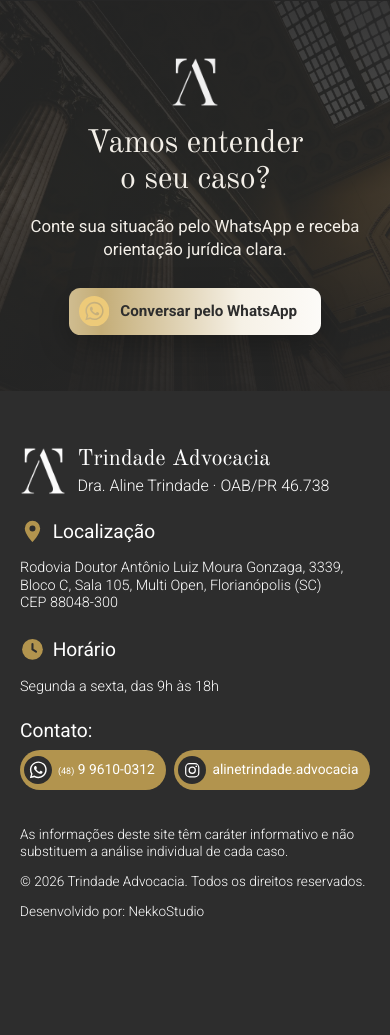
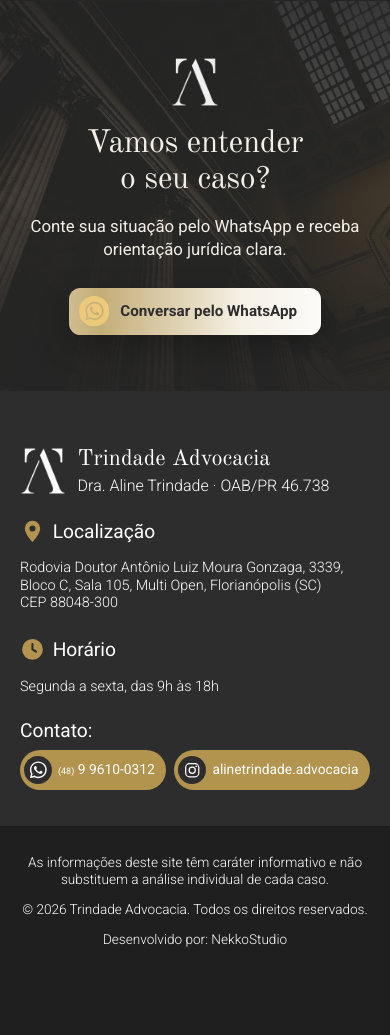
Before and after one commit to Nekkostudio/trindadeadvocacia, a plain HTML site: page index.html in a window 390 px wide. Shown: the part 7540-8575 px from the top of the page. Before the commit the page ends 8515 px from the top, so only its background shows below. Drawn offline with nearby package versions, Linux system fonts and the light colour scheme.

Commit message:
Rodapé com base escura centralizada, selo maior e botão do WhatsApp mais rápido
- Base do rodapé numa faixa mais escura, de ponta a ponta, com o texto centralizado
- No celular, espaço no fim da página para o botão flutuante não cobrir o texto
- Selo redondo do topo maior no celular
- Botão flutuante do WhatsApp fica verde mais cedo e o ciclo ficou mais curto

Co-Authored-By: Claude Opus 5.5 <noreply@anthropic.com>

```diff
--- a/css/style.css
+++ b/css/style.css
@@ -724,7 +724,14 @@ ul { margin: 0; padding: 0; list-style: none; }
 .rodape__ico--whats { background: radial-gradient(circle, #fff 0 56%, transparent 58%); }
 .rodape__ico--whats svg { width: 100%; height: 100%; fill: var(--grafite); }
 
-.rodape__base { margin-top: max(36px, calc(67 * var(--u))); font-size: max(0.85rem, calc(17 * var(--u))); font-weight: 300; line-height: 1.2; color: #fff; }
+/* base do rodapé numa faixa de fundo mais escuro, de ponta a ponta, até o fim da página */
+.rodape__base {
+  margin-top: max(36px, calc(67 * var(--u)));
+  padding-block: var(--esp-titulo);
+  background: var(--grafite-3);
+  font-size: max(0.85rem, calc(17 * var(--u))); font-weight: 300; line-height: 1.2; color: #fff;
+  text-align: center;
+}
 .rodape__base p + p { margin-top: max(14px, calc(25 * var(--u))); }
 
 /* =========================================================
@@ -884,7 +891,7 @@ ul { margin: 0; padding: 0; list-style: none; }
 .cred, .ident, .areas, .sobre, .atend { padding-top: var(--esp-secao); padding-bottom: 0; }
 .atend { padding-bottom: var(--esp-secao); }
 .duvidas, .final { padding-block: var(--esp-secao); }
-.rodape { padding-block: var(--esp-secao); }
+.rodape { padding-top: var(--esp-secao); padding-bottom: 0; }
 
 .ident .abas, .painel, .atend__grade, .duvidas .faq { margin-top: var(--esp-titulo); }
 .ident__fecho, .trabalho, .duvidas__chamada { margin-top: var(--esp-bloco); }
@@ -1006,7 +1013,7 @@ ul { margin: 0; padding: 0; list-style: none; }
     font-size: max(10px, 2.45vw); line-height: 1.2;
   }
   .hero__cartao .quebra { display: inline; }
-  .selo-redondo { width: max(34px, 9.3vw); height: max(34px, 9.3vw); right: -1.85vw; bottom: -2.5vw; }
+  .selo-redondo { width: max(42px, 11.6vw); height: max(42px, 11.6vw); right: -2.3vw; bottom: -3.1vw; }
 
   /* a faixa desce 1vw além do pé da foto: assim cobre a última linha da foto, que vazava por baixo dela */
   .faixa { order: 2; position: relative; margin-top: calc(-1 * max(36px, 9.9vw) + 1vw); height: max(36px, 9.9vw); }
@@ -1047,6 +1054,8 @@ ul { margin: 0; padding: 0; list-style: none; }
     font-size: clamp(10px, calc((100vw - 2 * var(--gutter) - 104px) / 17.8), 0.95rem);
   }
   .rodape__ico { width: 28px; height: 28px; }
+  /* espaço no fim da página para o botão flutuante do WhatsApp não cobrir o texto da base */
+  .rodape__base { padding-bottom: calc(var(--esp-titulo) + 60px); }
 }
 
 @media (prefers-reduced-motion: reduce) {
--- a/index.html
+++ b/index.html
@@ -17,7 +17,7 @@
   <link rel="preconnect" href="https://fonts.gstatic.com" crossorigin>
   <link href="https://fonts.googleapis.com/css2?family=Old+Standard+TT:ital,wght@0,400;0,700;1,400&family=Roboto:wght@300..700&display=swap" rel="stylesheet">
   <link rel="preload" as="image" href="img/aline-hero.webp" type="image/webp">
-  <link rel="stylesheet" href="css/style.css?v=20261118-20">
+  <link rel="stylesheet" href="css/style.css?v=20261118-23">
 </head>
 <body>
 
@@ -349,7 +349,9 @@
       </div>
     </div>
 
-    <div class="rodape__base">
+  </div>
+  <div class="rodape__base">
+    <div class="container">
       <p>As informações deste site têm caráter informativo e não substituem a análise individual de cada caso.</p>
       <p>© 2026 Trindade Advocacia. Todos os direitos reservados.</p>
       <p>Desenvolvido por: NekkoStudio</p>
@@ -363,6 +365,6 @@
   <span class="flutuante__texto">Fale pelo WhatsApp</span>
 </a>
 
-<script src="js/main.js?v=20261118-5" defer></script>
+<script src="js/main.js?v=20261118-6" defer></script>
 </body>
 </html>
--- a/js/main.js
+++ b/js/main.js
@@ -37,9 +37,10 @@
 
   // Botão flutuante: depois de um tempinho visível ele fica verde e mostra "Me chame agora."
   // por alguns segundos; volta ao dourado e repete o ciclo.
-  var ESPERA = 5000, VERDE = 6000, PAUSA = 14000;
+  // ESPERA: tempo até ficar verde; VERDE: quanto tempo fica verde; PAUSA: dourado até recomeçar
+  var ESPERA = 1500, VERDE = 5000, PAUSA = 5000;
   function cicloFlutuante() {
-    if (!flutuante.classList.contains("visivel")) { setTimeout(cicloFlutuante, 1500); return; }
+    if (!flutuante.classList.contains("visivel")) { setTimeout(cicloFlutuante, 400); return; }
     setTimeout(function () {
       if (!flutuante.classList.contains("visivel")) { cicloFlutuante(); return; }
       flutuante.classList.add("verde");
```
